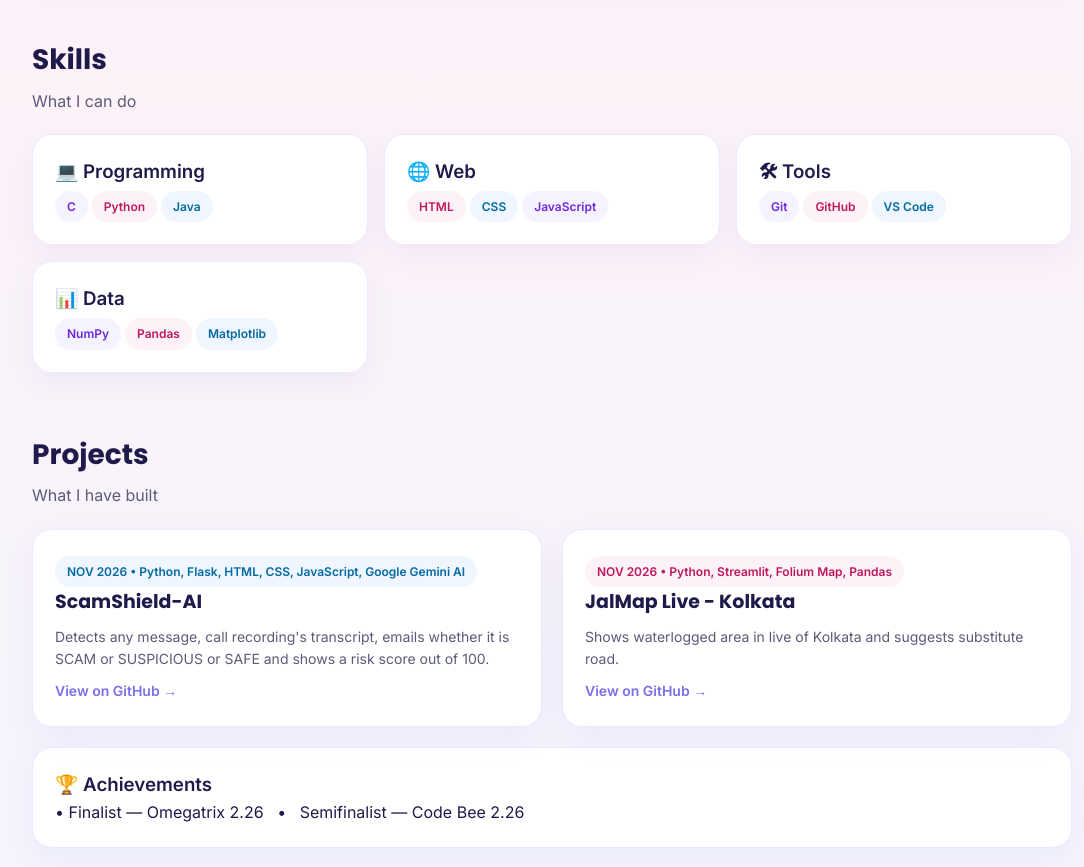
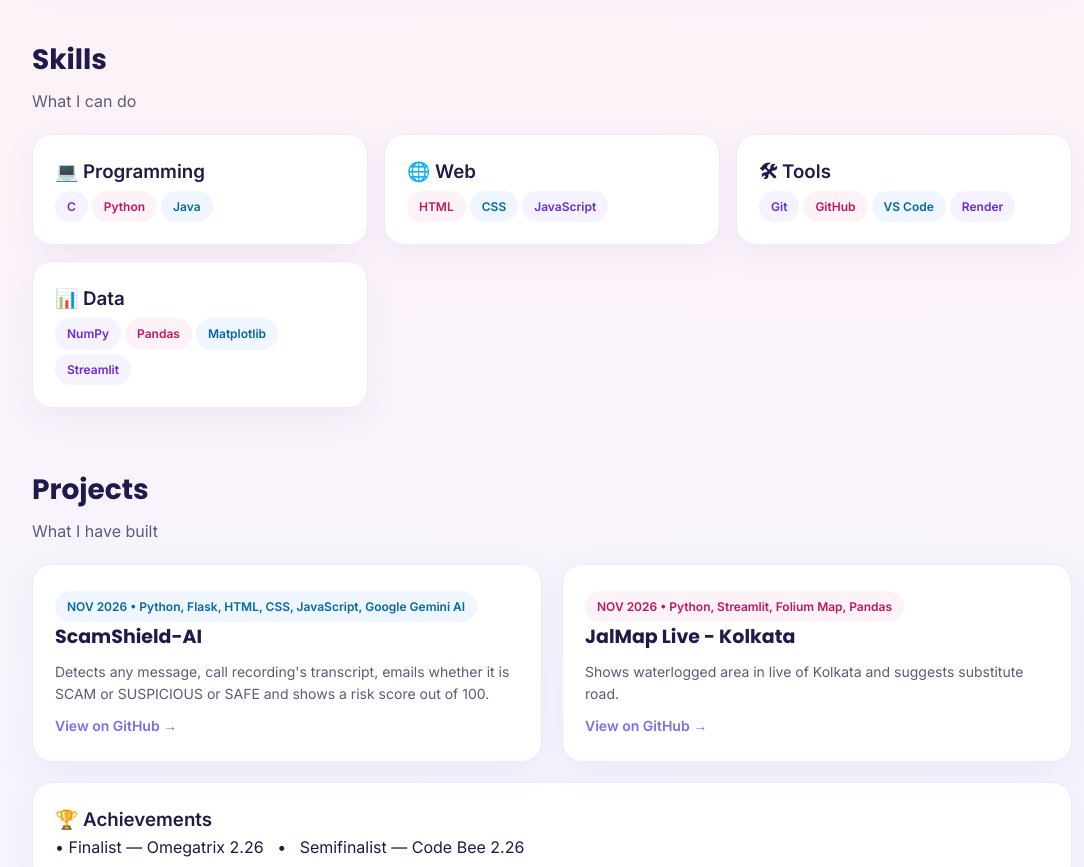
Before and after one commit to SAMRIDDHA-PAL/samriddha-pal.github.io, a plain HTML site: page index.html in a window 1280 px wide. Shown: the part 880-1747 px from the top of the page, without its empty margins (88-1172 px from the left). Drawn offline with Linux system fonts and the light colour scheme.

Commit message:
Add Render and Streamlit to skills section

```diff
--- a/index.html
+++ b/index.html
@@ -73,8 +73,8 @@ footer{text-align:center;padding:20px;color:#850ff4;font-size:13px}
 <section id="skills"><h2>Skills</h2><p class="sec-sub">What I can do</p><div class="grid3">
 <div class="card"><h3>💻 Programming</h3><span class="tag">C</span><span class="tag pink">Python</span><span class="tag blue">Java</span></div>
 <div class="card"><h3>🌐 Web</h3><span class="tag pink">HTML</span><span class="tag blue">CSS</span><span class="tag">JavaScript</span></div>
-<div class="card"><h3>🛠 Tools</h3><span class="tag">Git</span><span class="tag pink">GitHub</span><span class="tag blue">VS Code</span></div>
-<div class="card"><h3>📊 Data</h3><span class="tag">NumPy</span><span class="tag pink">Pandas</span><span class="tag blue">Matplotlib</span></div>
+<div class="card"><h3>🛠 Tools</h3><span class="tag">Git</span><span class="tag pink">GitHub</span><span class="tag blue">VS Code</span><span class="tag">Render</span></div>
+<div class="card"><h3>📊 Data</h3><span class="tag">NumPy</span><span class="tag pink">Pandas</span><span class="tag blue">Matplotlib</span><span class="tag">Streamlit</span></div>
 </div></section>
 
 <section id="projects"><h2>Projects</h2><p class="sec-sub">What I have built</p><div class="grid2">
```
